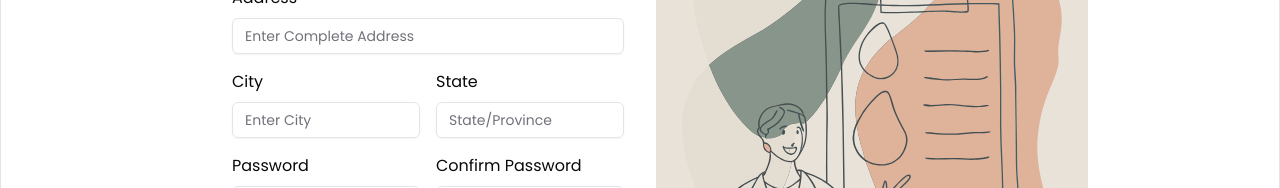
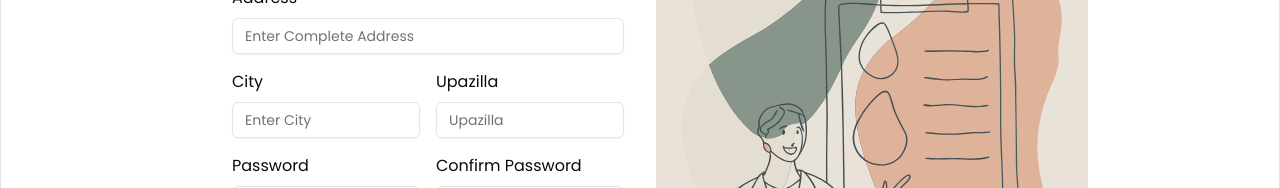
Before and after one commit to istiaqueahmedarik/blood_bridge, a Next.js app in the folder client/: page /hospital_reg in a window 1280 px wide. Shown: the part 319-507 px from the top of the page. Built offline with nearby package versions, Linux system fonts and the light colour scheme.

Commit message:
Update page.tsx

```diff
--- a/client/src/app/hospital_reg/page.tsx
+++ b/client/src/app/hospital_reg/page.tsx
@@ -63,8 +63,8 @@ function page() {
                 <Input type="text" placeholder="Enter City" name="city" />
               </div>
               <div className="space-y-2">
-                <h1>State</h1>
-                <Input type="text" placeholder="State/Province" name="state_province" />
+                <h1>Upazilla</h1>
+                <Input type="text" placeholder="Upazilla" name="upazilla" />
               </div>
               <div className="space-y-2">
                 <h1>Password</h1>
```
